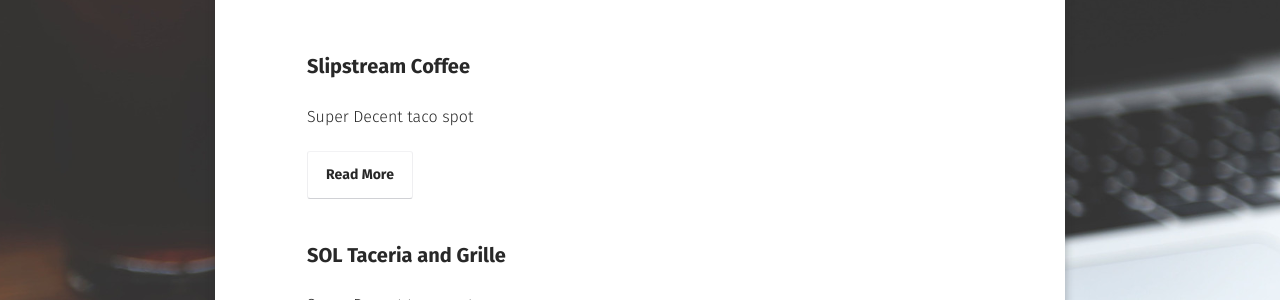
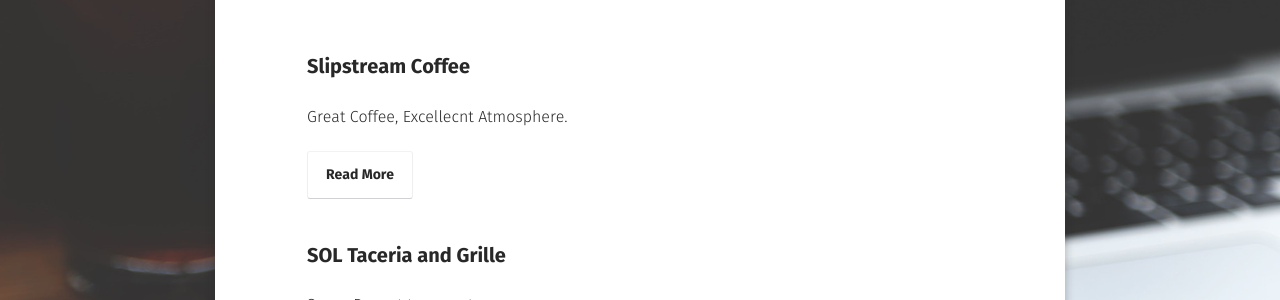
Before and after one commit to MCMXCIII/mcmxciii.github.io, a Jekyll site: the page built from posts/index.md, in a window 1280 px wide. Shown: the part 251-551 px from the top of the page. Built offline with Jekyll 4.4.1, drawn with Linux system fonts in a browser that asks for light colours; some web fonts are replaced.

Commit message:
Update 2019-02-14-SlipStream.md

```diff
--- a/_posts/2019-02-14-SlipStream.md
+++ b/_posts/2019-02-14-SlipStream.md
@@ -2,7 +2,7 @@
 layout: post
 title: Slipstream Coffee
 date: 2019-01-30
-excerpt: "Super Decent taco spot"
+excerpt: "Great Coffee, Excellecnt Atmosphere."
 tags: [Resturants,Food]
 comments: true
 categories: misc
```
